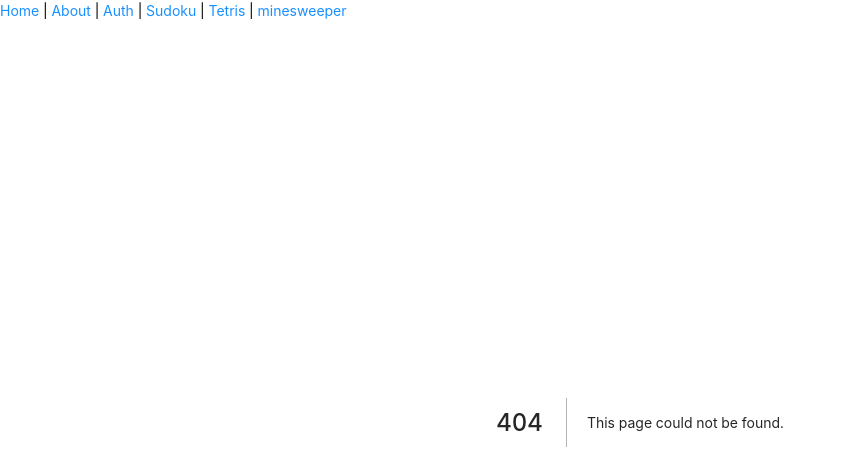
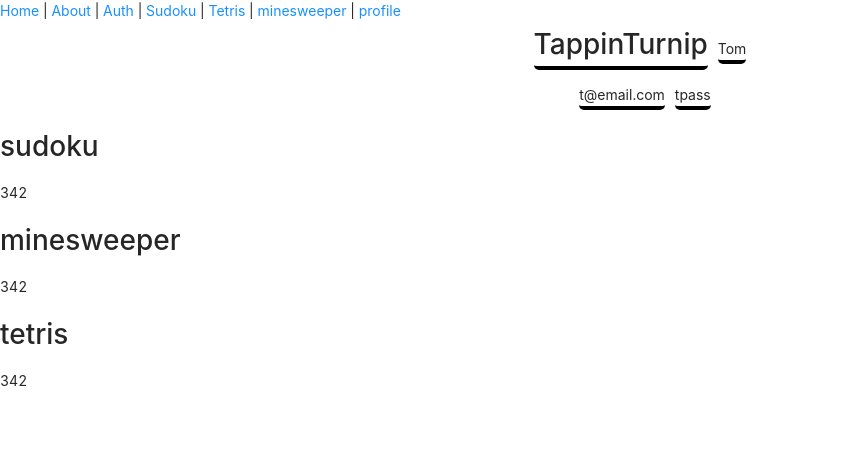
Before and after one commit to Manion-sebastian/waggroup, a Next.js app: page /profile in a window 1280 px wide. Before the commit this address had no page. Shown: the top 470 px of the page, without its empty margins (0-846 px from the left). Built offline with nearby package versions, Linux system fonts and the light colour scheme.

Commit message:
profile cont

```diff
--- /dev/null
+++ b/components/authentication/scores.tsx
@@ -0,0 +1,30 @@
+import React from 'react'
+import { scoresSudoku } from '../../typingSebastian'
+
+type Props = {
+    scoreData: scoresSudoku
+}
+
+const Scores = ({scoreData}: Props) => {
+
+    const scoresMap = scoreData.scores.map(score => {
+
+        return (
+            <div
+                key={score._id}
+            >
+                <h1>{score.game}</h1>
+                <p>{score.score.time}</p>
+
+            </div>
+        )
+    })
+
+  return (
+    <div>
+        {scoresMap}
+    </div>
+  )
+}
+
+export default Scores
--- /dev/null
+++ b/components/authentication/userInfo.tsx
@@ -0,0 +1,25 @@
+import React from 'react'
+import { userInfo } from '../../typingSebastian'
+import styles from '../../styles/baseSite/Profile.module.css'
+
+type Props = {
+    userData : userInfo
+}
+
+const UserInfo = ({userData}: Props) => {
+  return (
+    <div>
+        <div className={styles.userInfoTop}>
+            <h1 className={styles.userName}>{userData.username}</h1>
+            <p className={styles.name}>{userData.name}</p>
+        </div>
+        <div className={styles.userInfoBottom}>
+            <p className={styles.name}>{userData.email}</p>
+            <p className={styles.name}>{userData.password}</p>
+        </div>
+
+    </div>
+  )
+}
+
+export default UserInfo
--- a/components/navBar.tsx
+++ b/components/navBar.tsx
@@ -11,7 +11,8 @@ const NavBar = () => {
         {" "} <Link href={'/auth'}>Auth</Link> {" "} |
         {" "} <Link href={'/sudokuTest'}>Sudoku</Link> {" "} |
         {" "} <Link href={'/tetris'}>Tetris</Link> {" "} |
-        {" "} <Link href={'/minesweeper'}>minesweeper</Link>
+        {" "} <Link href={'/minesweeper'}>minesweeper</Link> {" "} |
+        {" "} <Link href={'/profile'}>profile</Link>
     </div>
   )
 }
--- /dev/null
+++ b/pages/profile.tsx
@@ -0,0 +1,59 @@
+import React from 'react'
+import Scores from '../components/authentication/scores'
+import UserInfo from '../components/authentication/userInfo'
+import { scoresSudoku, userInfo } from '../typingSebastian'
+
+type Props = {}
+// get users -- display info here.
+
+const testUser : userInfo = {
+    name: 'Tom',
+    username: 'TappinTurnip',
+    email: 't@email.com',
+    password: 'tpass'
+}
+
+const testUserScores : scoresSudoku = {
+    scores : [
+        {
+            _id: '12absas123',
+            game: 'sudoku',
+            score: {
+                time: 342
+            }
+        },
+        {
+            _id: 'adsad12asdasd',
+            game: 'minesweeper',
+            score: {
+                time: 342
+            }
+        },
+        {
+            _id: 'asdasd123asdadaas',
+            game: 'tetris',
+            score: {
+                time: 342
+            }
+        },
+
+    ]
+}
+
+const Profile = ({}: Props) => {
+  return (
+    <div>
+
+        {/* userInfo */}
+        {/* either pass in userInfo, or call it inside */}
+        <UserInfo userData={testUser} />
+
+        {/* scores */}
+        {/* same as above */}
+        <Scores scoreData={testUserScores} />
+
+    </div>
+  )
+}
+
+export default Profile
--- /dev/null
+++ b/styles/baseSite/Profile.module.css
@@ -0,0 +1,30 @@
+.userInfoTop {
+    display: flex;
+    flex-direction: row;
+    align-items: baseline;
+    justify-content: center;
+}
+
+.userName {
+
+    border-bottom: solid 4px black;
+    border-radius: 5px;
+}
+
+.name {
+    margin-left: 10px;
+    border-bottom: solid 4px black;
+    border-radius: 5px;
+}
+
+
+.userInfoBottom {
+    display:flex;
+    flex-direction: row;
+    align-items: baseline;
+    justify-content: center;
+}
+
+.userInfoCont {
+
+}
```
Also changed, not shown: typingSebastian.d.ts (+19 -0 lines).
